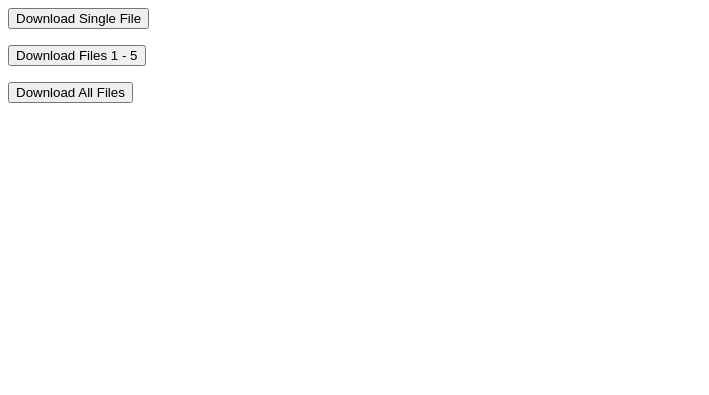
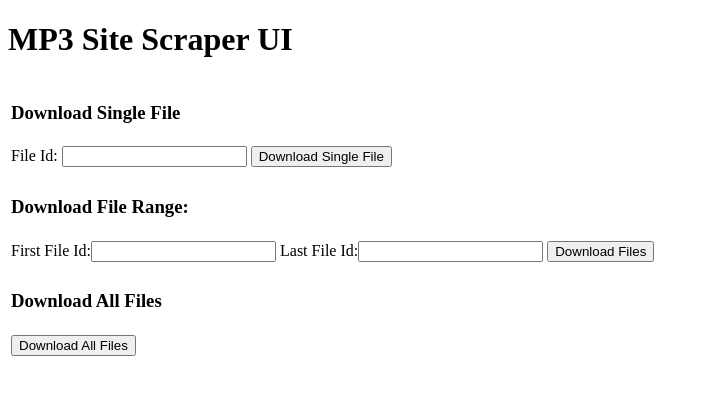
Before and after one commit to taylorlowery/Mp3SiteScraper, a Flask app: page /home in a window 1280 px wide. Shown: the top 395 px of the page, without its empty margins (0-709 px from the left). Run offline with Flask 2, Linux system fonts and the light colour scheme.

Commit message:
web interface works for single file and file range

```diff
--- a/app.py
+++ b/app.py
@@ -1,4 +1,6 @@
 import SiteScraper
+import PageData
+
 from flask import Flask, render_template, jsonify, request
 from flask_restful import Api, Resource
 
@@ -8,29 +10,27 @@ api = Api(app)
 # TODO: Route for downloading single file
 class SingleFile(Resource):
     def post(self):
-        posted_data = request.get_data()
-        response_json = {
-            'status_code': 200
-        }
-        return jsonify(response_json)
+        posted_data = request.json
+        file_id = posted_data['file_id']
+        file_data = SiteScraper.download_single_file(file_id)
+        message = file_data['message']
+        return render_template('singlefileconfirmation.html', message=message)
 
 # TODO: Route for downloading range of files
 class FileRange(Resource):
     def post(self):
-        posted_data = request.get_data()
-        response_json = {
-            'status_code': 201
-        }
-        return jsonify(response_json)
+        posted_data = request.json
+        first_file_id = posted_data['first_file_id']
+        last_file_id = posted_data['last_file_id']
+        files = SiteScraper.download_file_range(first_file_id, last_file_id)
+        return render_template('multiplefilesconfirmation.html', files=files)
 
 # TODO: Route for starting download of all un-downloaded files
 class AllFiles(Resource):
     def post(self):
         posted_data = request.get_data()
-        response_json = {
-            'status_code': 202
-        }
-        return jsonify(response_json)
+        message = "Doesn't work yet lol ¯\\_(ツ)_/¯"
+        return render_template('singlefileconfirmation.html', message=message)
 
 
 @app.route('/')
--- a/static/scripts.js
+++ b/static/scripts.js
@@ -1,8 +1,13 @@
 $("#button-single-file").click(function(){
+    jsonData = {
+        "file_id": $("#single-file-id").val()
+    };
    $.ajax({
       url: "/singlefile",
        type: "post",
-       data: {"test": "single-file"},
+       data: JSON.stringify(jsonData),
+       dataType: 'json',
+       contentType: "application/json",
        success: function(response){
            console.log(response);
            $("#single-file-response").html(response)
@@ -14,17 +19,23 @@ $("#button-single-file").click(function(){
    });
 });
 $("#button-file-range").click(function(){
+    jsonData = {
+          "first_file_id": $("#file-range-first-id").val(),
+           "last_file_id": $("#file-range-last-id").val()
+       };
    $.ajax({
       url: "/filerange",
        type: "post",
-       data: {"test": "file-range"},
+       data: JSON.stringify(jsonData),
+       dataType: 'json',
+       contentType: "application/json",
        success: function(response){
           console.log(response);
-          $("#single-file-response").html(response)
+          $("#file-range-response").html(response)
        },
        error: function(xhr) {
           console.log(xhr);
-          $("#single-file-response").html(xhr)
+          $("#file-range-response").html(xhr)
        }
    });
 });
@@ -33,13 +44,14 @@ $("#button-all-files").click(function(){
       url: "/allfiles",
        type: "post",
        data: {"test": "all-file"},
+       contentType: "application/json",
        success: function(response){
           console.log(response);
-          $("#single-file-response").html(response)
+          $("#all-files-response").html(response)
        },
        error: function(xhr) {
           console.log(xhr);
-          $("#single-file-response").html(xhr)
+          $("#all-files-response").html(xhr)
        }
    });
 });
--- a/templates/index.html
+++ b/templates/index.html
@@ -6,14 +6,61 @@
 
 </head>
 <body>
-<button id="button-single-file">Download Single File</button>
-<p id="single-file-response"></p>
-<button id="button-file-range">Download Files 1 - 5</button>
-<p id="file-range-response"></p>
-<button id="button-all-files">Download All Files</button>
-<p id="all-files-response"></p>
+<h1>MP3 Site Scraper UI</h1>
+<table>
+    <tr>
+        <td>
+            <h3>Download Single File</h3>
+        </td>
+    </tr>
+    <tr>
+        <td>
+            <label for="single-file-id">File Id:</label>
+            <input type="text" id="single-file-id">
+        </td>
+        <td><button id="button-single-file">Download Single File</button></td>
+    </tr>
+    <tr>
+        <td><div id="single-file-response"></div></td>
+    </tr>
+</table>
+<table>
+    <tr>
+        <td><h3>Download File Range:</h3></td>
+    </tr>
+    <tr>
+        <td>
+            <label for="file-range-first-id" >First File Id:</label><input type="text" id="file-range-first-id">
+        </td>
+        <td>
+            <label for="file-range-last-id">Last File Id:</label><input type="text" id="file-range-last-id">
+        </td>
+        <td>
+            <button id="button-file-range">Download Files</button>
+        </td>
+    </tr>
+    <tr>
+        <td><div id="file-range-response"></div></td>
+    </tr>
+</table>
+<table>
+    <tr>
+        <td>
+            <h3>Download All Files</h3>
+        </td>
+    </tr>
+    <tr>
+        <td>
+            <button id="button-all-files">Download All Files</button>
+        </td>
+    </tr>
+    <tr>
+        <td><div id="all-files-response"></div></td>
+    </tr>
+</table>
+
 
 <script src="https://ajax.googleapis.com/ajax/libs/jquery/3.4.1/jquery.min.js"></script>
-<script src="../static/scripts.js"></script>
+<script src="../static/scripts.js" type="text/javascript"></script>
 </body>
 </html>
--- /dev/null
+++ b/templates/multiplefilesconfirmation.html
@@ -0,0 +1,5 @@
+<ol>
+    {% for file in files %}
+    <li>{{ file.message }}</li>
+    {% endfor %}
+</ol>
--- /dev/null
+++ b/templates/singlefileconfirmation.html
@@ -0,0 +1 @@
+<p>{{ message }}</p>
```
Also changed, not shown: SiteScraper.py (+31 -7 lines).
